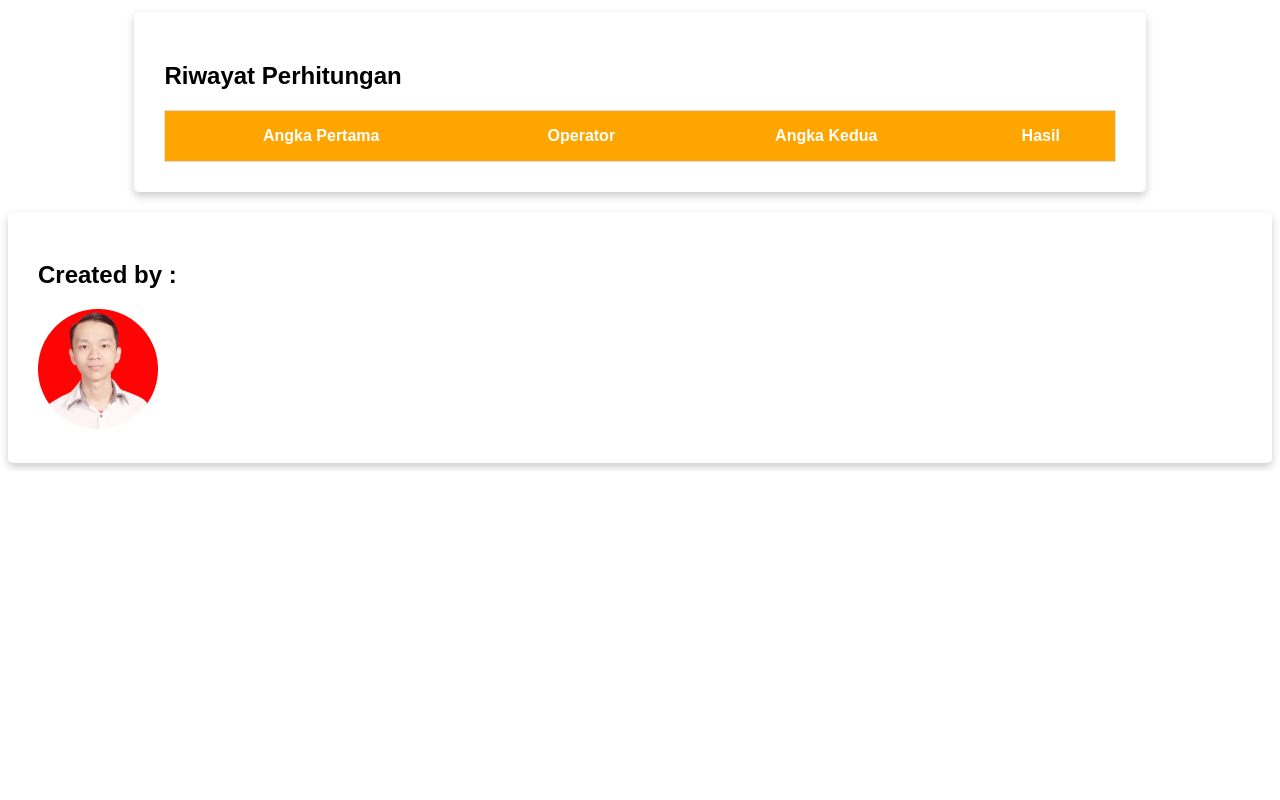
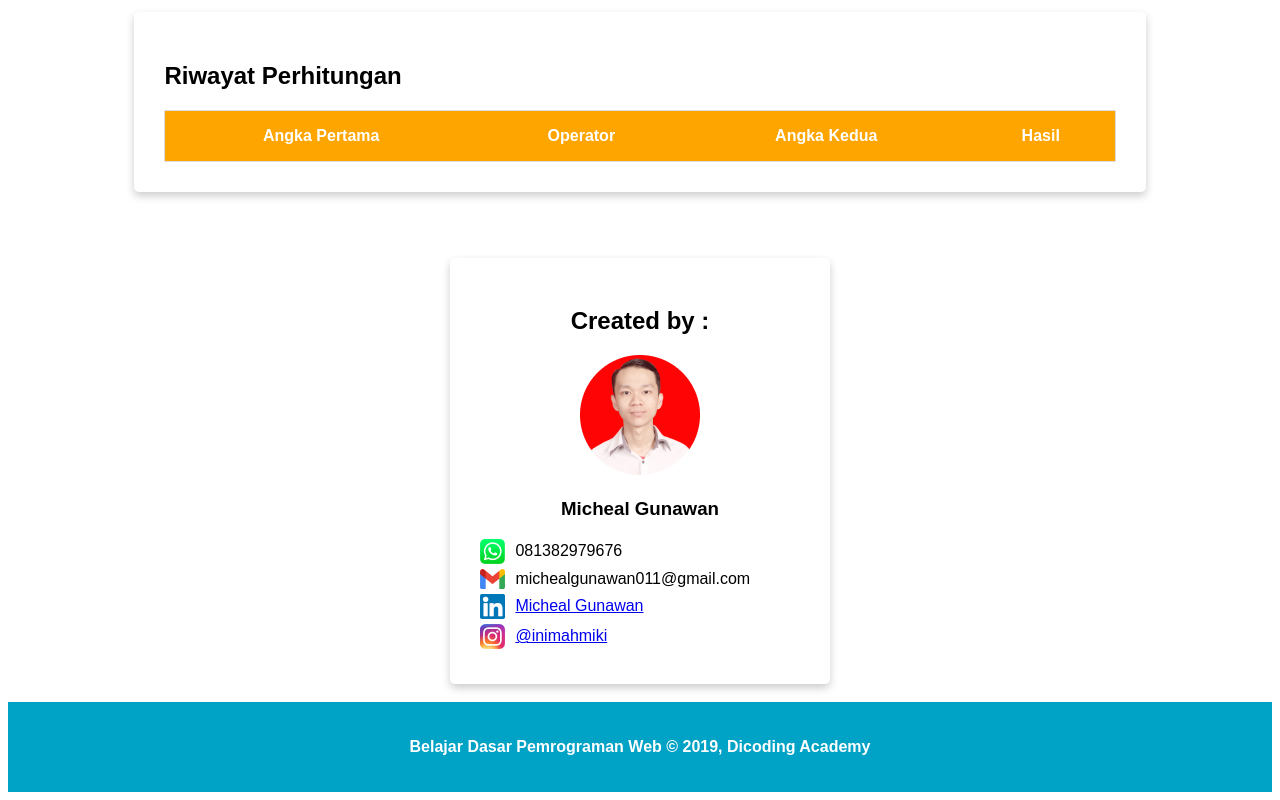
Before and after one commit to micheal011/micheal011.github.io, a plain HTML site: page kalkulator/index.html in a window 1280 px wide. Shown: the part 720-1520 px from the top of the page. Before the commit the page ends 1191 px from the top, so only its background shows below. Drawn offline with Linux system fonts and the light colour scheme.

Commit message:
Update create by dan footer

```diff
--- a/kalkulator/assets/styless.css
+++ b/kalkulator/assets/styless.css
@@ -95,3 +95,47 @@ th {
 tr:nth-child(even) {
     background-color: #d2d2d2;
 }
+
+/* .center {
+    margin: auto;
+    width: 20%;
+    padding: 10px;
+} */
+
+/* .tengah {
+    margin: 0;
+    float: left;
+} */
+
+.baris {
+    /* margin: auto; */
+    align-items: center;
+    display: flex;
+    padding: 0 0 5px 0;
+}
+
+/* .kolom {
+    float: left;
+    padding: 5px 5px 5px 5px;
+} */
+
+.bungkus {
+    width: 30%;
+    margin: 30px auto 0 auto;
+}
+
+.spasi {
+    padding: 0px 0px 0px 10px;
+}
+
+footer {
+    padding: 20px;
+    color: white;
+    background-color: #00a2c6;
+    text-align: center;
+    font-weight: bold;
+}
+
+.card:hover {
+    box-shadow: 0 8px 16px 0 rgba(0, 0, 0, 0.2);
+}
--- a/kalkulator/index.html
+++ b/kalkulator/index.html
@@ -60,10 +60,37 @@
         </table>
     </div>
 
-    <div class="card">
-        <h2>Created by :</h2>
-        <img src="assets/img/miki.png">
+    <br>
+    <br>
+
+    <div class="bungkus card">
+        <center>
+            <h2>Created by :</h2>
+            <img src="assets/img/miki.png">
+            <h3>Micheal Gunawan</h3>
+        </center>
+        <div class="baris">
+            <img src="assets/img/logo wa.png" width="25" height="25">
+            <div class="spasi">081382979676</div>
+        </div>
+        <div class="baris">
+            <img src="assets/img/logo gmail.png" width="25" height="20">
+            <div class="spasi">michealgunawan011@gmail.com</div>
+        </div>
+        <div class="baris">
+            <img src="assets/img/logo linkedIn.png" width="25" height="25">
+            <a href="http://www.linkedin.com/in/micheal-gunawan-37625522a" class="spasi">Micheal Gunawan</a>
+        </div>
+        <div class="baris">
+            <img src="assets/img/logo instagram.png" width="25" height="25">
+            <a href="https://www.instagram.com/inimahmiki/" class="spasi">@inimahmiki</a>
+        </div>
     </div>
+    <br>
+
+    <footer>
+        <p>Belajar Dasar Pemrograman Web &#169; 2019, Dicoding Academy</p>
+    </footer>
 
     <script src="assets/storage.js"></script>
 
```
Also changed, not shown: kalkulator/assets/img/logo gmail.png (added), kalkulator/assets/img/logo instagram.png (added), kalkulator/assets/img/logo linkedIn.png (added), kalkulator/assets/img/logo wa.png (added).
